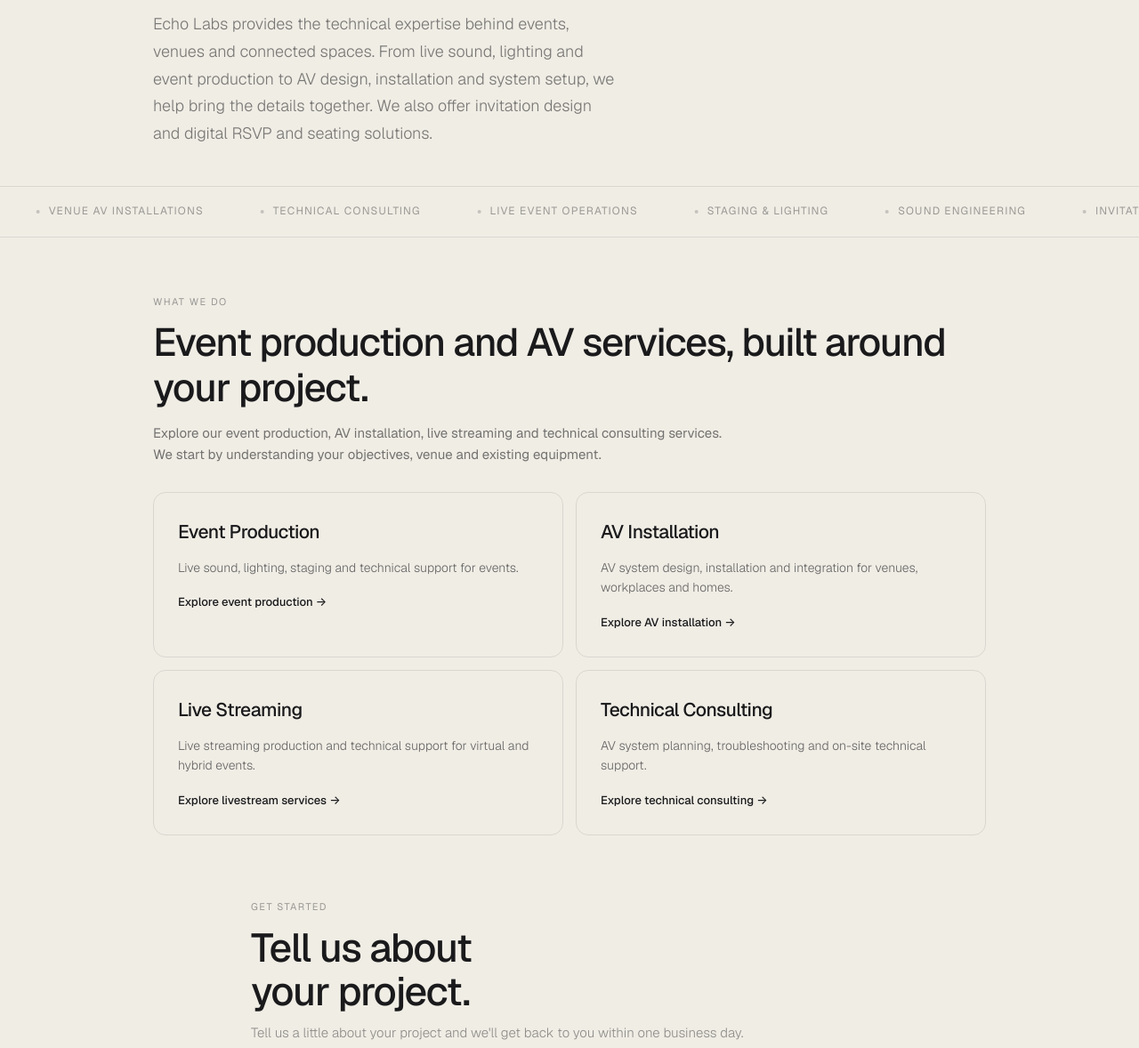
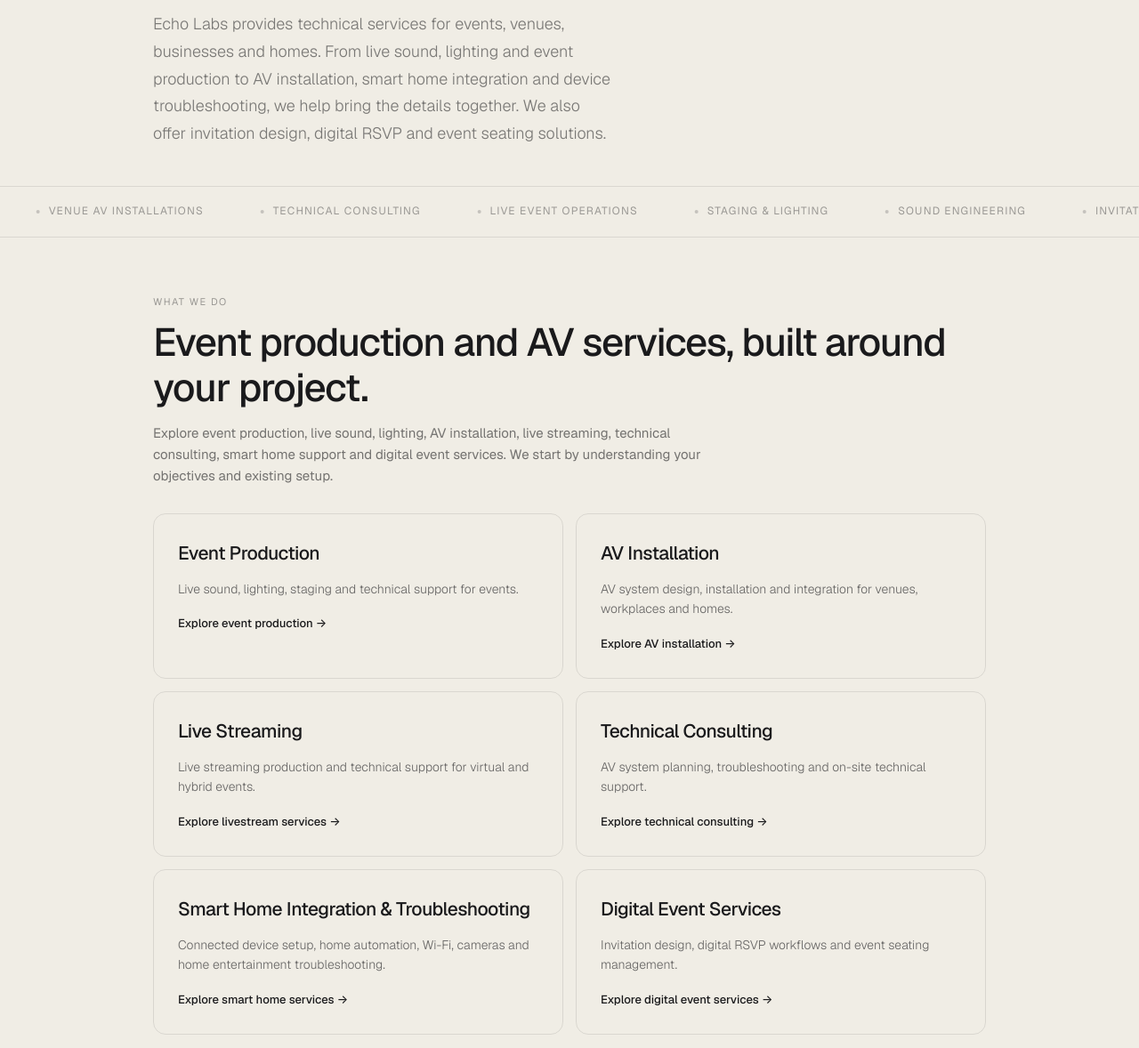
Before and after one commit to opaul-pixel/echolabs-preview, a plain HTML site: page index.html in a window 1280 px wide. Shown: the part 442-1620 px from the top of the page at 89% size. Drawn offline with nearby package versions, Linux system fonts and the light colour scheme.

Commit message:
Preview expanded Echo Labs services: index.html

```diff
--- a/index.html
+++ b/index.html
@@ -441,7 +441,7 @@
   <section class="hero">
     <p class="hero-eyebrow">AV, IT & Event Production · Australia</p>
     <h1 class="hero-headline">Your project,<br><em>expertly</em><br>delivered.</h1>
-    <p class="hero-body">Echo Labs provides the technical expertise behind events, venues and connected spaces. From live sound, lighting and event production to AV design, installation and system setup, we help bring the details together. We also offer invitation design and digital RSVP and seating solutions.</p>
+    <p class="hero-body">Echo Labs provides technical services for events, venues, businesses and homes. From live sound, lighting and event production to AV installation, smart home integration and device troubleshooting, we help bring the details together. We also offer invitation design, digital RSVP and event seating solutions.</p>
   </section>
 
   <!-- TICKER -->
@@ -472,12 +472,14 @@
   <section class="services-section" id="services" aria-labelledby="services-heading">
     <p class="section-label">What we do</p>
     <h2 id="services-heading">Event production and AV services, built around your project.</h2>
-    <p class="services-intro">Explore our event production, AV installation, live streaming and technical consulting services. We start by understanding your objectives, venue and existing equipment.</p>
+    <p class="services-intro">Explore event production, live sound, lighting, AV installation, live streaming, technical consulting, smart home support and digital event services. We start by understanding your objectives and existing setup.</p>
     <div class="service-grid">
       <a class="service-card" href="event-production.html"><h3>Event Production</h3><p>Live sound, lighting, staging and technical support for events.</p><span>Explore event production →</span></a>
       <a class="service-card" href="av-installation.html"><h3>AV Installation</h3><p>AV system design, installation and integration for venues, workplaces and homes.</p><span>Explore AV installation →</span></a>
       <a class="service-card" href="livestreaming.html"><h3>Live Streaming</h3><p>Live streaming production and technical support for virtual and hybrid events.</p><span>Explore livestream services →</span></a>
       <a class="service-card" href="technical-consulting.html"><h3>Technical Consulting</h3><p>AV system planning, troubleshooting and on-site technical support.</p><span>Explore technical consulting →</span></a>
+      <a class="service-card" href="smart-home.html"><h3>Smart Home Integration & Troubleshooting</h3><p>Connected device setup, home automation, Wi-Fi, cameras and home entertainment troubleshooting.</p><span>Explore smart home services →</span></a>
+      <a class="service-card" href="digital-event-services.html"><h3>Digital Event Services</h3><p>Invitation design, digital RSVP workflows and event seating management.</p><span>Explore digital event services →</span></a>
     </div>
   </section>
 
@@ -485,7 +487,7 @@
   <section class="form-section" id="start">
     <p class="section-label">Get started</p>
     <h2 class="form-heading">Tell us about<br>your project.</h2>
-    <p class="form-subtext">Tell us a little about your project and we'll get back to you within one business day.</p>
+    <p class="form-subtext">Preview only. Enquiry submissions are disabled on staging.</p>
 
     <div id="success-msg">
       <strong>Thanks — we'll be in touch.</strong>
@@ -517,6 +519,7 @@
         <div class="option-group" id="project-type-group">
           <label class="option-label"><input type="radio" name="project_type" value="Event Production" required>Event Production</label>
           <label class="option-label"><input type="radio" name="project_type" value="Home Installation">Home Installation</label>
+          <label class="option-label"><input type="radio" name="project_type" value="Smart Home / Device Troubleshooting">Smart Home / Device Troubleshooting</label>
           <label class="option-label"><input type="radio" name="project_type" value="Venue Installation">Venue Installation</label>
           <label class="option-label"><input type="radio" name="project_type" value="Technical Operator">Technical Operator</label>
           <label class="option-label"><input type="radio" name="project_type" value="Consulting / Advisory">Consulting / Advisory</label>
@@ -549,6 +552,7 @@
           <label class="option-label"><input type="checkbox" name="install_type" value="Networking / Wi-Fi">Networking / Wi-Fi</label>
           <label class="option-label"><input type="checkbox" name="install_type" value="TV mounting / display">TV mounting / display</label>
           <label class="option-label"><input type="checkbox" name="install_type" value="Full home AV">Full home AV</label>
+          <label class="option-label"><input type="checkbox" name="install_type" value="Smart device troubleshooting">Smart device troubleshooting</label>
           <label class="option-label"><input type="checkbox" name="install_type" value="Not sure, help me figure it out">Not sure, help me figure it out</label>
         </div>
       </div>
@@ -638,7 +642,7 @@
         // Reveal the relevant follow-on group
         if (this.value === 'Event Production') {
           eventField.classList.add('visible');
-        } else if (this.value === 'Home Installation') {
+        } else if (this.value === 'Home Installation' || this.value === 'Smart Home / Device Troubleshooting') {
           homeField.classList.add('visible');
         }
       });
```
